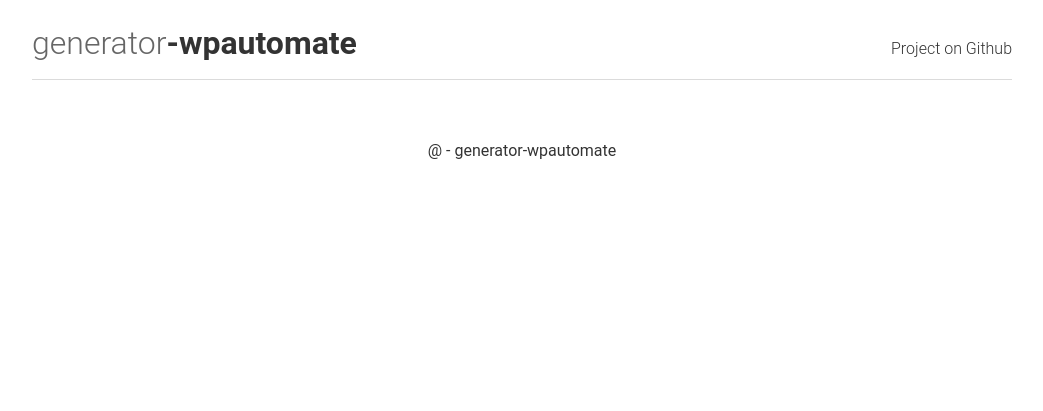
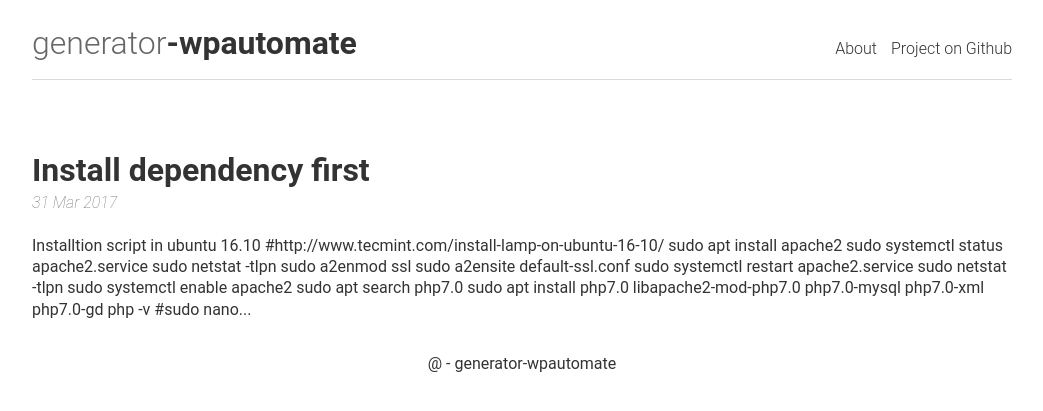
Before and after one commit to itobuztech/generator-wpautomate, a Jekyll site: the page built from index.html, in a window 1280 px wide. Shown: the top 411 px of the page, without its empty margins (118-1161 px from the left). Built offline with Jekyll 4.4.1, drawn with Linux system fonts in a browser that asks for light colours; the list of posts is cut into pages by our own code.

Commit message:
dependency added

```diff
--- a/_config.yml
+++ b/_config.yml
@@ -1,11 +1,10 @@
 # Site settings
-title: Monochrome | A minimal, responsive Jekyll blog theme
-description: "A minimal, responsive, ready to use blog template, built with Jekyll."
-url: "http://www.dyutibarma.github.io/monochrome"
+title: Generator wpautomate | wordpress cli, wp cli, gulp environment
+description: "A better workflow with gulp wp-cli"
+url: "https://itobuztech.github.io/generator-wpautomate"
 author:
-  name: "The Review Index"
-  email: "dyutibarma@gmail.com"
-  url: "https://thereviewindex.com"
+  name: "Prosenjit Manna"
+  email: "developer.prosenjit@gmail.com"
 
 # Build settings
 baseurl: /generator-wpautomate # Change this to your relative path (ex: /blog/), or leave just a /
--- /dev/null
+++ b/_posts/2017-03-31-dependency-install.md
@@ -0,0 +1,72 @@
+---
+title: Install dependency first
+description: Install dependency first for generator-wpautomate
+header: Install dependency first
+---
+
+
+Installtion script in ubuntu 16.10
+
+<pre>
+#http://www.tecmint.com/install-lamp-on-ubuntu-16-10/
+sudo apt install apache2
+sudo systemctl status apache2.service
+sudo netstat -tlpn
+sudo a2enmod ssl
+sudo a2ensite default-ssl.conf
+sudo systemctl restart apache2.service
+sudo netstat -tlpn
+sudo systemctl enable apache2
+sudo apt search php7.0
+sudo apt install php7.0 libapache2-mod-php7.0 php7.0-mysql php7.0-xml php7.0-gd
+php -v
+#sudo nano /var/www/html/info.php
+#<?php
+#phpinfo();
+#?>
+sudo systemctl restart apache2
+sudo apt install php7.0-mysql mariadb-server mariadb-client
+sudo mysql_secure_installation
+#$ sudo mysql
+#MariaDB> use mysql;
+#MariaDB> update user set plugin=’‘ where User=’root’;
+#MariaDB> flush privileges;
+#MariaDB> exit
+#mysql -u root -p
+sudo apt install php-gettext phpmyadmin
+## Skip dbconfig common
+
+## Install wp cli
+curl -O https://raw.githubusercontent.com/wp-cli/builds/gh-pages/phar/wp-cli.phar
+chmod +x wp-cli.phar
+sudo mv wp-cli.phar /usr/local/bin/wp
+wp --info
+
+## Install node
+## NVM doc
+## https://github.com/creationix/nvm#install-script
+curl -o- https://raw.githubusercontent.com/creationix/nvm/v0.32.1/install.sh | bash
+# Verify instalation of nvm
+command -v nvm
+## Restart terminal
+sudo npm install -g npm
+sudo npm install -g bower
+sudo npm install -g gulp
+sudo npm install -g jshint
+sudo npm install -g yo
+sudo npm install -g generator-wp-automate
+
+## Install git
+sudo apt-get install git
+
+## Sublime
+sudo add-apt-repository ppa:webupd8team/sublime-text-3
+sudo apt-get update
+sudo apt-get install sublime-text-installer
+
+## Package install
+## GO >> https://gist.github.com/developer-prosenjit/0e552d1e1fa850dfb5507d40e665e0ee
+
+## Install phpcs
+#https://gist.github.com/developer-prosenjit/7d8539c711ac5f76bd0199dca8f9c032
+<pre>
```
Also changed, not shown: _drafts/2017-02-10-hello-world.md (deleted, +0 -6 lines), _drafts/about.md (deleted, +0 -30 lines), about.md (added, +11 -0 lines).
